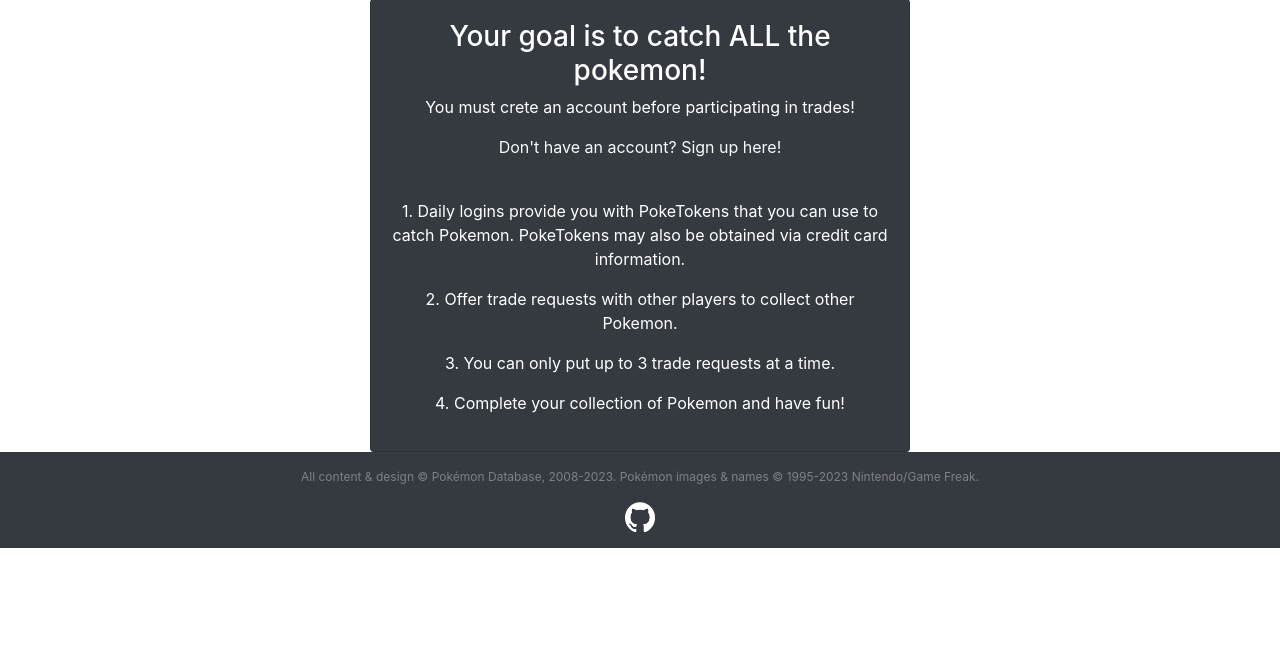
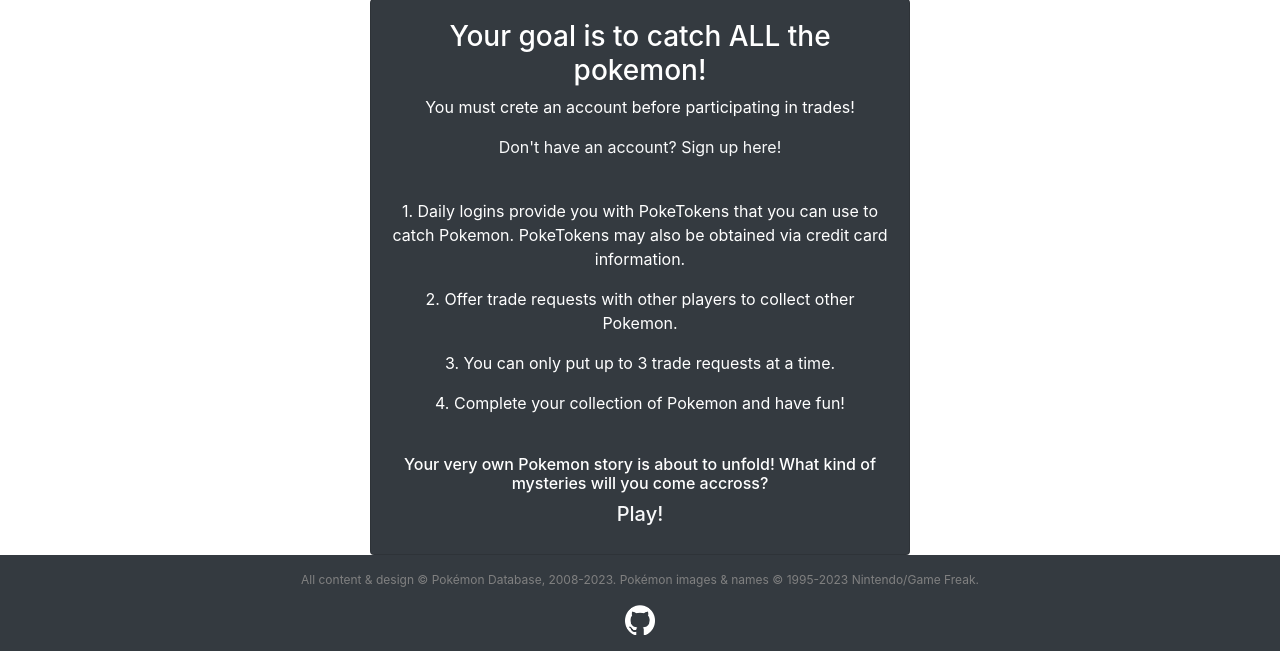
Before and after one commit to Rougeiv/poke_swap, a Flask app: page /how_to_play in a window 1280 px wide. Shown: the part 171-822 px from the top of the page. Before the commit the page ends 719 px from the top, so only its background shows below. Run offline with Flask 3, Linux system fonts and the light colour scheme; some libraries are stand-ins or nearby versions.

Commit message:
added a button that redirects to homepage when they're done reading along with an inspirational message to encourage users to play.

```diff
--- a/app/templates/how_to_play.html
+++ b/app/templates/how_to_play.html
@@ -17,6 +17,9 @@
                         <p>2. Offer trade requests with other players to collect other Pokemon.</p>
                         <p>3. You can only put up to 3 trade requests at a time.</p>
                         <p>4. Complete your collection of Pokemon and have fun!</p>
+                        <br>
+                        <h6>Your very own Pokemon story is about to unfold! What kind of mysteries will you come accross?</h6>
+                        <h5 class="text-center text-light"><a href="{{ url_for('index') }}" class="text-light">Play!</a></h5>
                     </div>
                 </div>
             </div>
```
